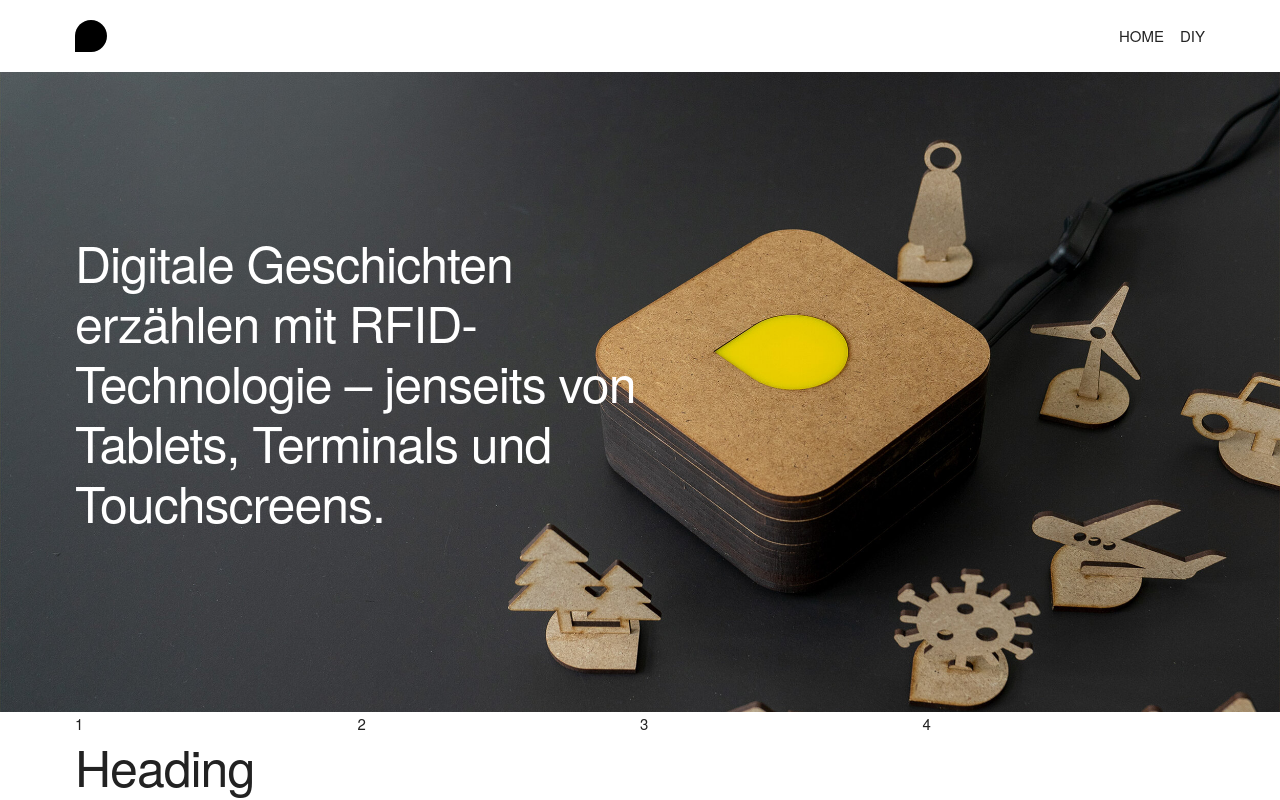
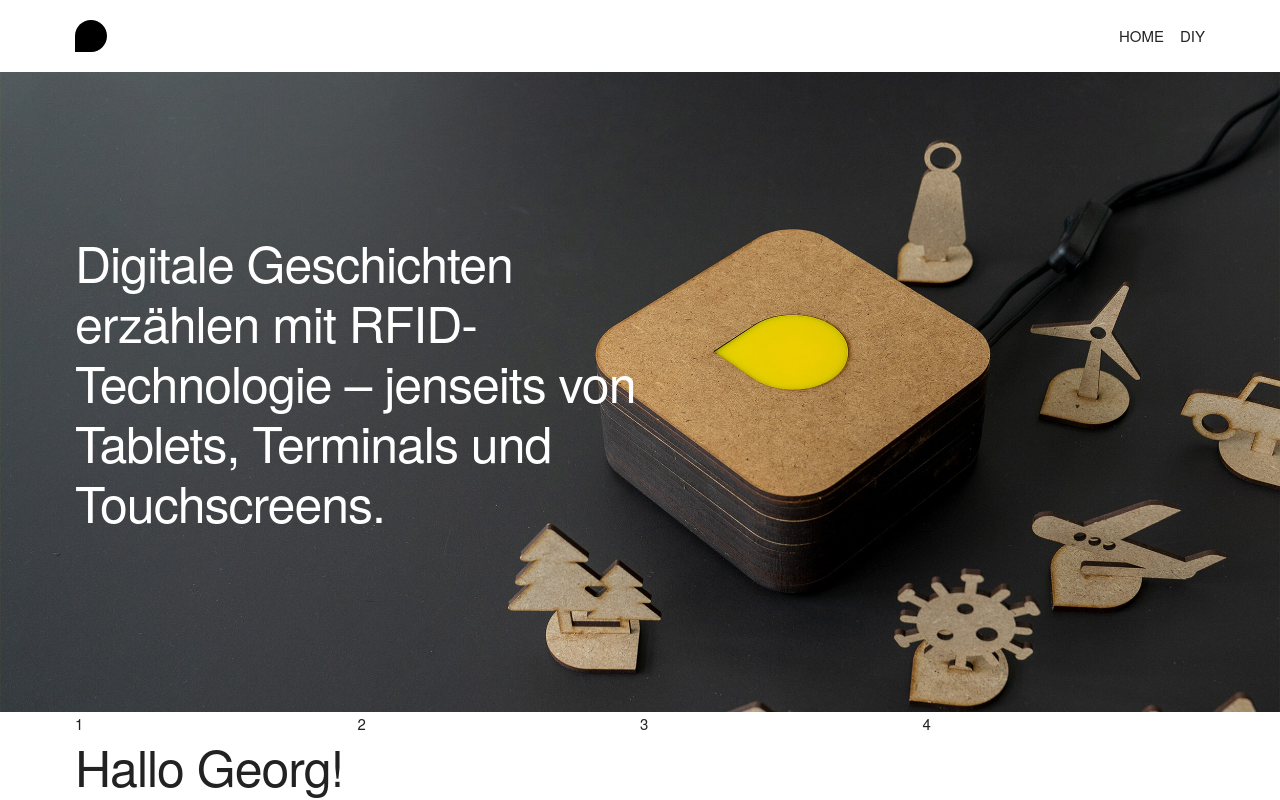
Before and after one commit to kelvynmarte/makethingstalk-website, a React (Vite) app: page / in a window 1280 px wide. Shown: the top 800 px of the page. Built offline with nearby package versions, Linux system fonts and the light colour scheme; a web font is replaced by a local one.

Commit message:
Hey Georg test

```diff
--- a/src/App.tsx
+++ b/src/App.tsx
@@ -21,7 +21,7 @@ function App() {
         <div>4</div>
       </div>
 
-<h1>Heading</h1>
+<h1>Hallo Georg!</h1>
 <h2>Heading</h2>
 <h3>Heading</h3>
 <h4>Heading</h4>
```
